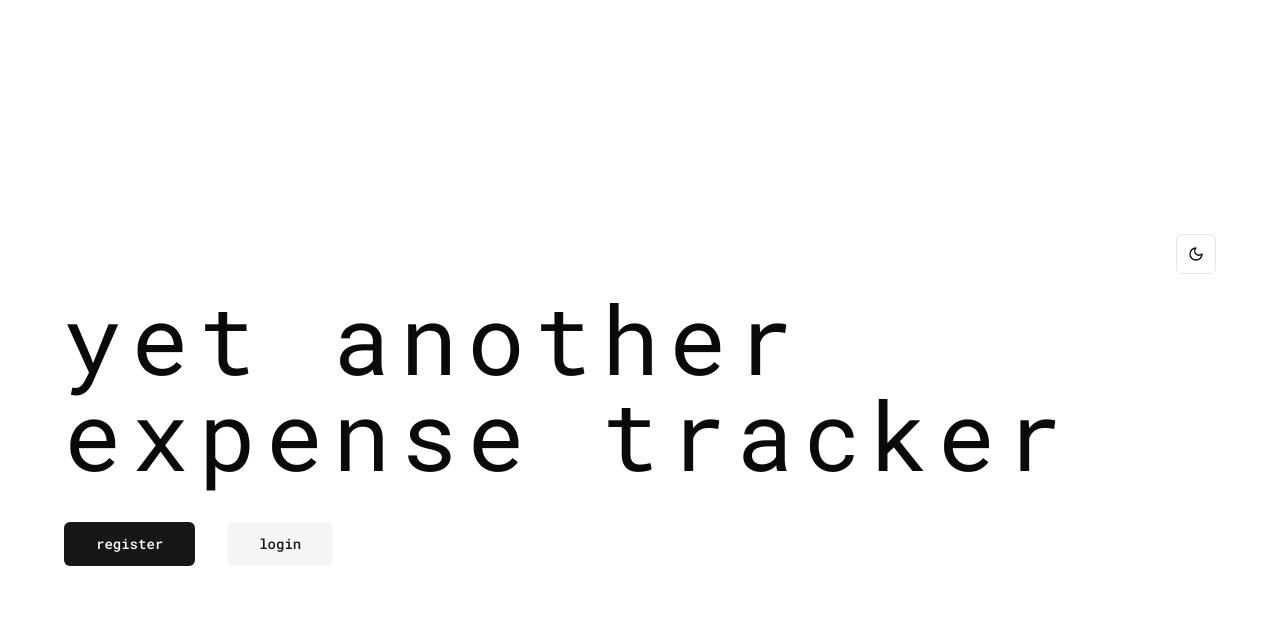
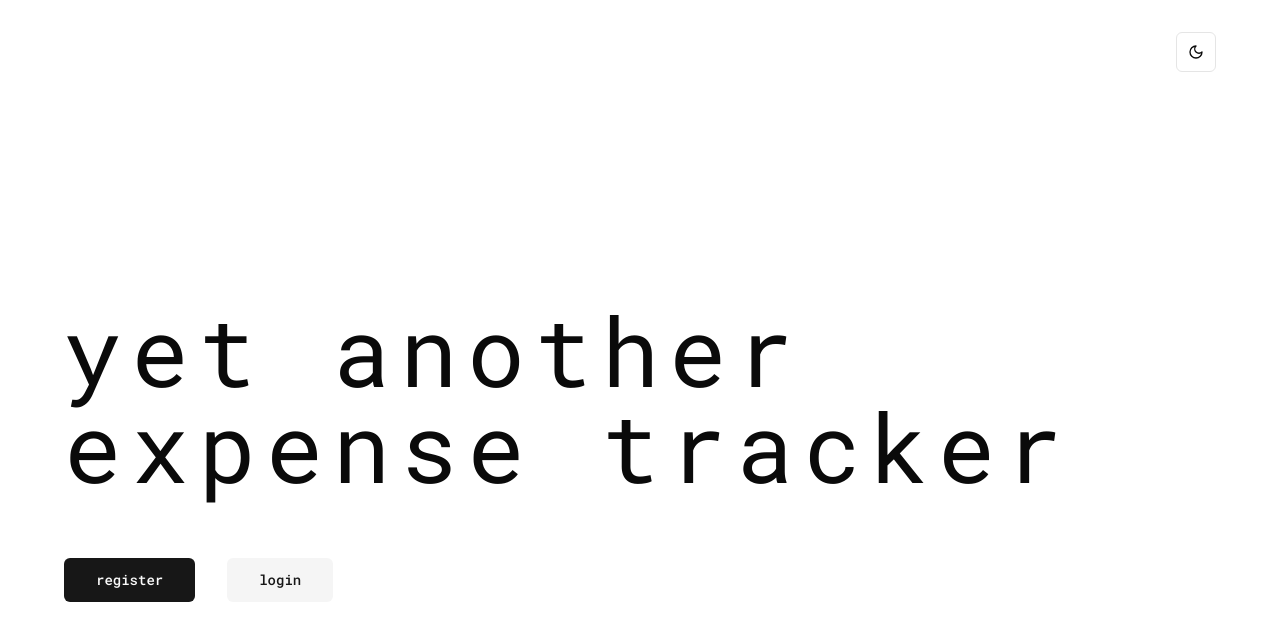
Before and after one commit to libmartinito/expense-tracker-frontend, a Next.js app: page / in a window 1280 px wide. Shown: the top 640 px of the page. Built offline with nearby package versions, Linux system fonts and the light colour scheme.

Commit message:
feat: update landing page spacing

```diff
--- a/src/app/page.tsx
+++ b/src/app/page.tsx
@@ -7,16 +7,17 @@ import Link from "next/link";
 const Home = () => {
   return (
     <div className="container mx-auto flex h-screen flex-col px-8 sm:px-16">
-      <div className="my-auto flex flex-col gap-4">
       <div className="flex justify-end">
-          <ThemeToggle />
+        <ThemeToggle className="my-8" />
       </div>
 
+      <div className="flex h-full">
+        <div className="my-auto grow">
           <div className="text-6xl tracking-widest sm:text-8xl">
             yet another expense tracker
           </div>
 
-        <div className="mt-6 flex flex-col gap-8 sm:flex-row">
+          <div className="mt-16 flex flex-col gap-8 sm:flex-row">
             <Button size="lg" asChild>
               <Link href="/register">register</Link>
             </Button>
@@ -27,6 +28,7 @@ const Home = () => {
           </div>
         </div>
       </div>
+    </div>
   );
 };
 
--- a/src/components/theme-toggle.tsx
+++ b/src/components/theme-toggle.tsx
@@ -4,7 +4,11 @@ import { DropdownMenu, DropdownMenuContent, DropdownMenuItem, DropdownMenuTrigge
 import { Moon, Sun } from "lucide-react"
 import { useTheme } from "next-themes"
 
-export function ThemeToggle() {
+type ThemeToggleProps = {
+  className?: string
+}
+
+export function ThemeToggle({ className }: ThemeToggleProps) {
   const { setTheme, theme } = useTheme()
   const [mounted, setMounted] = useState(false)
 
@@ -13,7 +17,7 @@ export function ThemeToggle() {
   }, [])
 
   return (
-    <>
+    <div className={className}>
       {mounted && (
         <DropdownMenu>
           <DropdownMenuTrigger asChild>
@@ -31,6 +35,6 @@ export function ThemeToggle() {
           </DropdownMenuContent>
         </DropdownMenu>
       )}
-    </>
+    </div>
   )
 }
```
Lines whose indentation alone changed are shown as unchanged.
